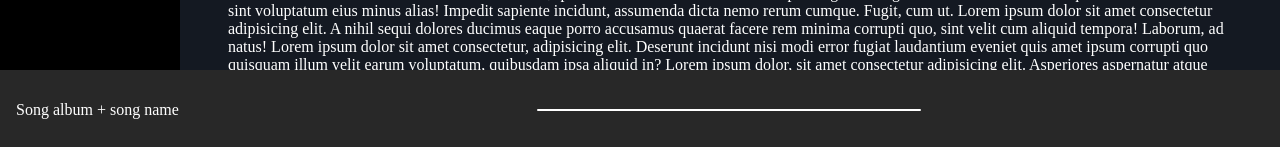
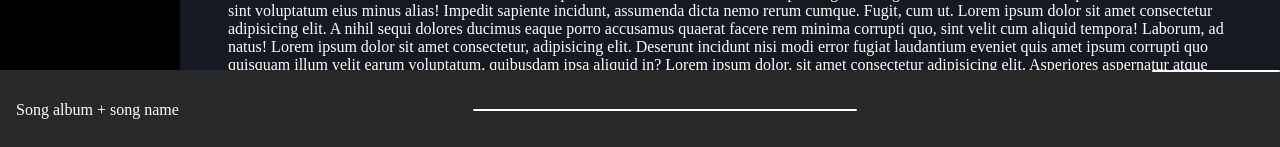
Before and after one commit to Ortello7/html-css-spotifyweb, a plain HTML site: page index.html in a window 1280 px wide. Shown: the part 650-797 px from the top of the page. Drawn offline with Linux system fonts and the light colour scheme.

Commit message:
creation of soundbar

```diff
--- a/index.html
+++ b/index.html
@@ -63,6 +63,9 @@
         <div class="play-bar">
 
         </div>
+        <div class="sound-bar">
+
+        </div>
     </footer>
 </body>
 </html>
```
